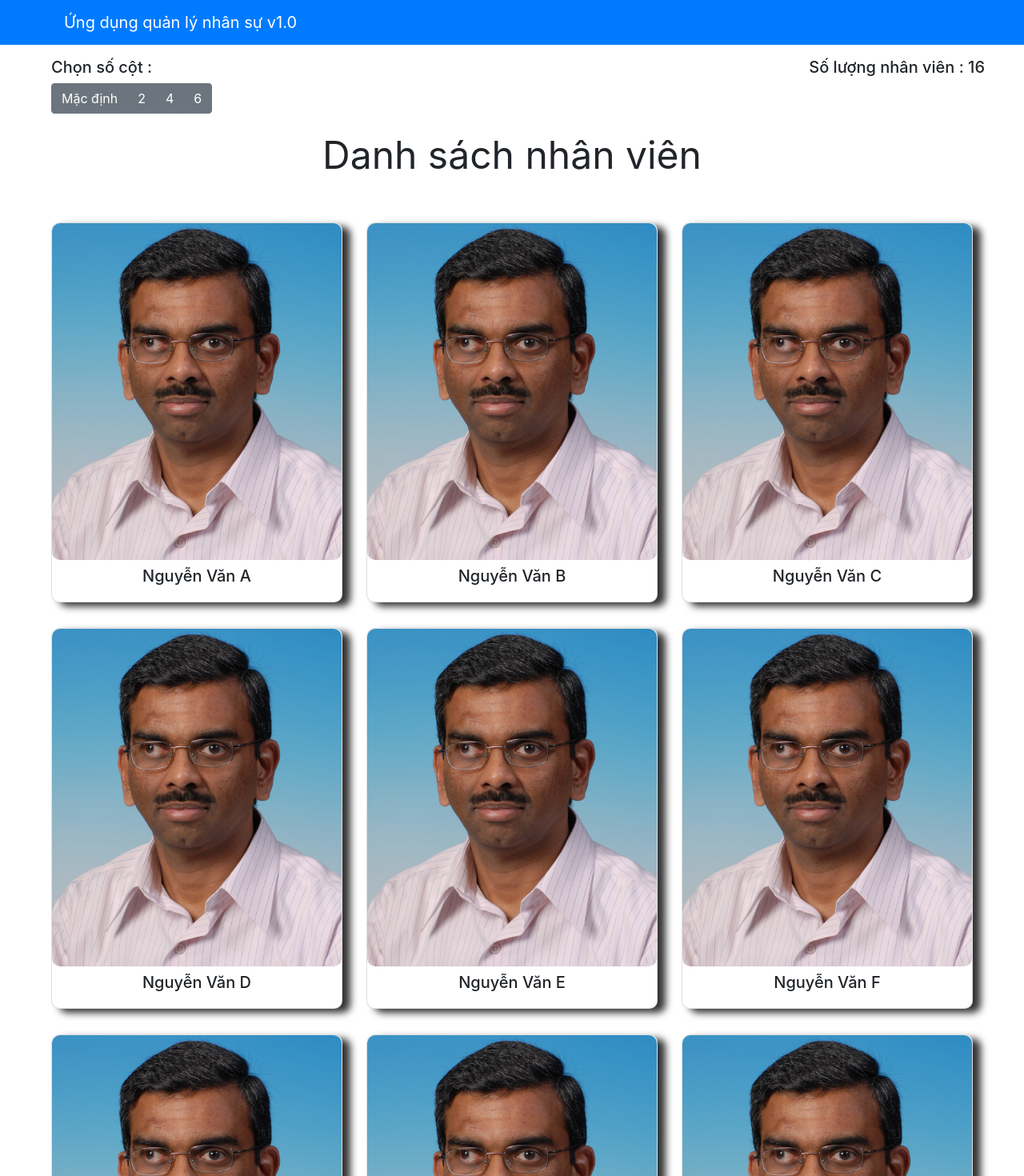
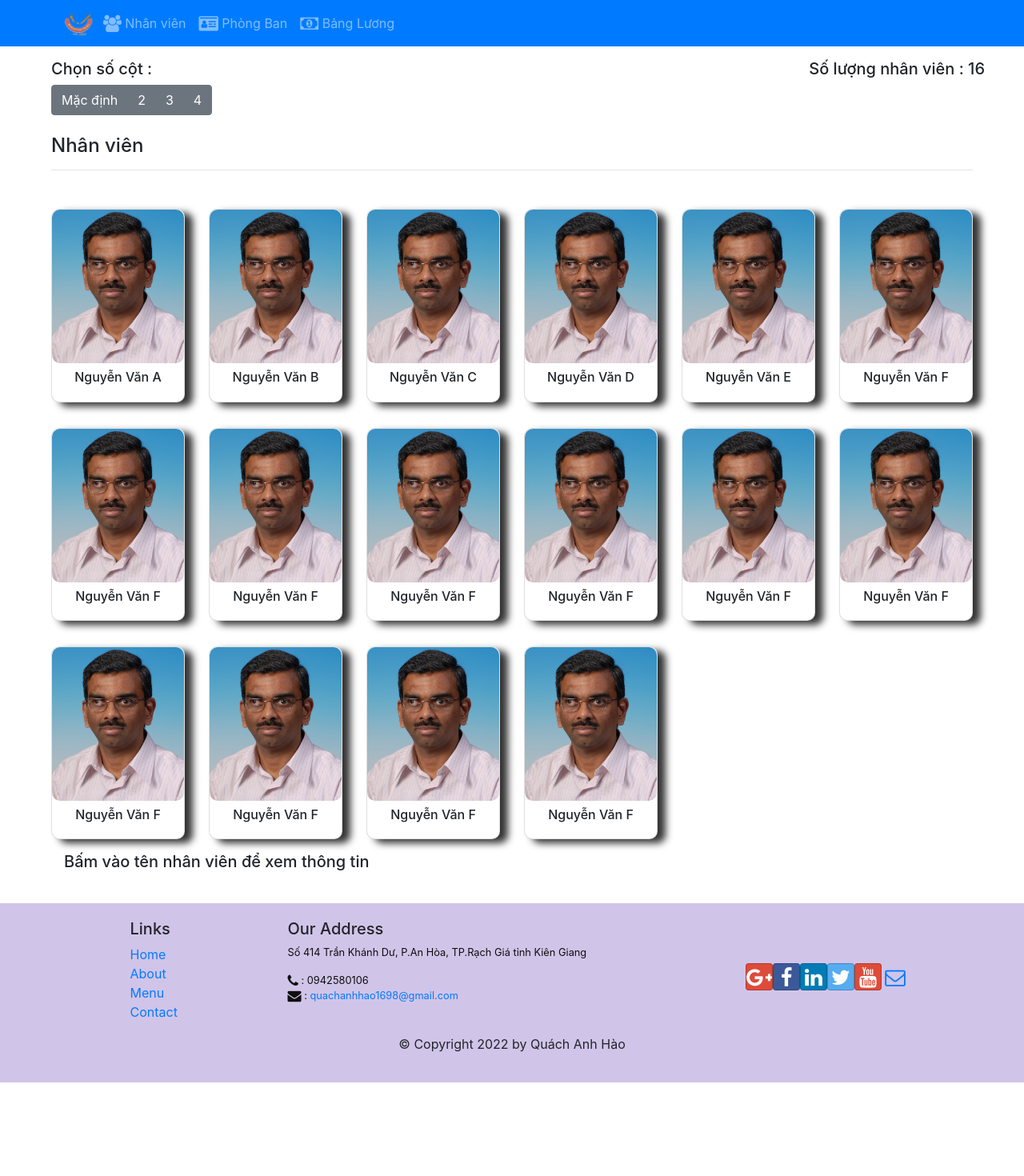
Before and after one commit to quachanhhao1698/Funix_RJS101x_01-A_VN_DN, a React (Create React App) app: page / in a window 1280 px wide. Shown: the top 1470 px of the page at 80% size. After the commit the page ends 1353 px from the top, so only its background shows below. Built offline with nearby package versions, Linux system fonts and the light colour scheme.

Commit message:
Add Header.js and Footer.js file

```diff
--- a/src/App.css
+++ b/src/App.css
@@ -1,13 +1,3 @@
-
-
-.titleStaff{
-    text-align: center;
-    font-size: 3rem;
-    font-weight: 400;
-    margin-top: 1rem;
-
-}
-
 
     .card{
         border-radius: 10px;
@@ -24,6 +14,8 @@
     .cardTitle{
         /* font-size: 100%; */
         text-align: center;
+        font-size: 1rem;
+
     }
     .cardText{
         font-size: 100%;
@@ -44,3 +36,40 @@
             padding: 0 4rem;
         }
     }
+
+    /* --------------- */
+
+
+
+    .row-header{
+        margin:0px auto;
+        padding:0px auto;
+    }
+
+
+
+    .row-content {
+        margin:0px auto;
+        padding: 50px 0px 50px 0px;
+        border-bottom: 1px ridge;
+        min-height:400px;
+    }
+
+    .footer{
+        background-color: #D1C4E9;
+        margin:0px auto;
+        padding: 20px 0px 20px 0px;
+    }
+
+
+    address{
+        font-size:80%;
+        margin:0px;
+        color:#0f0f0f;
+    }
+    .navbar-dark {
+        background-color: #512DA8;
+    }
+    .logo{
+        border-radius: 50%;
+    }
--- a/src/App.js
+++ b/src/App.js
@@ -1,30 +1,17 @@
 import React,{ Component } from 'react';
-import { Navbar, NavbarBrand } from 'reactstrap';
-import StaffListComponent from './components/StaffListComponent';
+import { BrowserRouter as Router } from 'react-router-dom';
 import './App.css';
-import {STAFFS} from './shared/staffs';
+import MainComponent from './components/MainComponent';
 
 class App extends Component{
 
-  constructor(props){
-    super(props);
-
-    this.state = {
-      staffs: STAFFS
-
-    };
-  }
-
   render() {
     return(
-      <div>
-        <Navbar dark color='primary'>
-          <div className='container'>
-            <NavbarBrand href='/'>Ứng dụng quản lý nhân sự v1.0</NavbarBrand>
-          </div>
-        </Navbar>
-        <StaffListComponent staffs={this.state.staffs}/>
-      </div>
+      <Router>
+        <div>
+          <MainComponent/>
+        </div>
+      </Router>
     );
   }
 }
--- /dev/null
+++ b/src/components/Footer.js
@@ -0,0 +1,47 @@
+import React from 'react';
+
+function Footer(props) {
+    return(
+    <div className="footer">
+        <div className="container">
+            <div className="row justify-content-center">
+                <div className="col-4 offset-1 col-sm-2">
+                    <h5>Links</h5>
+                    <ul className="list-unstyled">
+                        <li><a href="/">Home</a></li>
+                        <li><a href="/">About</a></li>
+                        <li><a href="/">Menu</a></li>
+                        <li><a href="contactus.html">Contact</a></li>
+                    </ul>
+                </div>
+                <div className="col-7 col-sm-5">
+                    <h5>Our Address</h5>
+                    <address>
+                        <p>Số 414 Trần Khánh Dư, P.An Hòa, TP.Rạch Giá tỉnh Kiên Giang</p>
+		                <i className="fa fa-phone fa-lg"></i> : <span>0942580106</span>
+                        <br/>
+		                <i className="fa fa-envelope fa-lg"></i> : <a href="mailto:confusion@food.net">quachanhhao1698@gmail.com</a>
+                    </address>
+                </div>
+                <div className="col-12 col-sm-4 align-self-center">
+                    <div className="text-center">
+                        <a className="btn btn-social-icon btn-google" href="http://google.com/+"><i className="fa fa-google-plus"></i></a>
+                        <a className="btn btn-social-icon btn-facebook" href="http://www.facebook.com/profile.php?id="><i className="fa fa-facebook"></i></a>
+                        <a className="btn btn-social-icon btn-linkedin" href="http://www.linkedin.com/in/"><i className="fa fa-linkedin"></i></a>
+                        <a className="btn btn-social-icon btn-twitter" href="http://twitter.com/"><i className="fa fa-twitter"></i></a>
+                        <a className="btn btn-social-icon btn-google" href="http://youtube.com/"><i className="fa fa-youtube"></i></a>
+                        <a className="btn btn-social-icon" href="mailto:"><i className="fa fa-envelope-o"></i></a>
+                    </div>
+                </div>
+            </div>
+            <div className="row justify-content-center">
+                <div className="col-auto">
+                    <p>© Copyright 2022 by Quách Anh Hào</p>
+                </div>
+            </div>
+        </div>
+    </div>
+    )
+}
+
+export default Footer;
--- /dev/null
+++ b/src/components/Header.js
@@ -0,0 +1,63 @@
+import React,{Component} from "react";
+import {Navbar,NavbarBrand,Nav,NavbarToggler,Collapse,NavItem,Jumbotron} from 'reactstrap';
+import {NavLink} from 'react-router-dom';
+
+
+class Header extends Component {
+
+    constructor(props){
+        super(props);
+        this.state={
+            isNavOpen:false
+        };
+        this.toggleNav = this.toggleNav.bind(this);
+    }
+    toggleNav() {
+        this.setState({
+            isNavOpen: !this.state.isNavOpen
+        });
+    }
+    render() {
+        return(
+            <React.Fragment>
+                <Navbar color={"primary"} dark expand={"md"}>
+                    <div className="container">
+                        <NavbarToggler onClick={this.toggleNav} />
+                        <NavbarBrand className={"mr-auto"} href="/">
+                            <img src="/assets/logo/logo.png" height={"30"} width={"41"} alt="Logo" className="logo"/>
+                        </NavbarBrand>
+                        <Collapse isOpen={this.state.isNavOpen} navbar>
+
+                            <Nav navbar>
+                                <NavItem>
+                                    <NavLink className={"nav-link"} to="/home">
+                                        <span className="fa fa-users fa-lg"></span>
+                                        <span> Nhân viên</span>
+                                    </NavLink>
+                                </NavItem>
+
+                                <NavItem>
+                                    <NavLink className={"nav-link"} to="/aboutus">
+                                        <span className="fa fa-id-card fa-lg"></span>
+                                        <span> Phòng Ban</span>
+                                    </NavLink>
+                                </NavItem>
+
+                                <NavItem>
+                                    <NavLink className={"nav-link"} to="/menu">
+                                        <span className="fa fa-money fa-lg"></span>
+                                        <span> Bảng Lương</span>
+                                    </NavLink>
+                                </NavItem>
+                            </Nav>
+
+                        </Collapse>
+                    </div>
+                </Navbar>
+
+            </React.Fragment>
+        )
+    }
+}
+
+export default Header;
--- /dev/null
+++ b/src/components/MainComponent.js
@@ -0,0 +1,30 @@
+import React,{ Component }    from 'react';
+import { STAFFS,DEPARTMENTS } from '../shared/staffs';
+import StaffListComponent     from './StaffListComponent';
+import Header from './Header';
+import Footer from './Footer';
+
+
+export default class MainComponent extends Component {
+
+  constructor(props){
+    super(props);
+
+    this.state = {
+      staffs: STAFFS,
+      departments: DEPARTMENTS
+
+    };
+  }
+
+  render() {
+      return(
+          <div>
+            <Header/>
+            <StaffListComponent staffs={this.state.staffs}/>
+            <Footer />
+          </div>
+      );
+
+  }
+}
--- a/src/components/StaffListComponent.js
+++ b/src/components/StaffListComponent.js
@@ -13,9 +13,9 @@ class StaffList extends Component{
         selectedStaff:null,
         // column:3,
         selectedClolumn:{
-            desktop: 4,
-            tablet: 6,
-            mobile: 12
+            desktop: 2,
+            tablet: 4,
+            mobile: 6
         }
         };
         this.onClickColDefault = this.onClickColDefault.bind(this);
@@ -76,28 +76,11 @@ class StaffList extends Component{
         this.setState({
             // column:6,
             selectedClolumn:{
-                desktop: 4,
-                tablet: 6,
-                mobile: 12
+                desktop: 2,
+                tablet: 4,
+                mobile: 6
             }
         });
-    }
-
-    renderLevel(staffs){
-        let level = staffs.salaryScale;
-        if(staffs != null){
-            if(level > 1){
-                return (
-                    <CardText>Chức vụ: {ROLE.MANAGER_STAFF}</CardText>
-                );
-            }else {
-                return (
-                    <CardText>Chức vụ: {ROLE.NORMAL_STAFF}</CardText>
-                );
-            }
-        }else{
-            return <div></div>
-        }
     }
 
     render() {
@@ -124,8 +107,6 @@ class StaffList extends Component{
                         <CardImg className={"cardImage"} width="100%" src={staffs.image} alt={staffs.name} />
                         <CardBody width="100%" className={"cardBody"}>
                             <CardTitle className={"cardTitle"}>{staffs.name}</CardTitle>
-                            {/* {this.renderLevel(staffs)}
-                            <CardText className={"cardText"}>Phòng ban: {staffs.department.name} </CardText> */}
                         </CardBody>
                     </Card>
 
@@ -145,9 +126,9 @@ class StaffList extends Component{
                             <ButtonGroup>
                             <Button onClick={this.onClickColDefault}>Mặc định</Button>
                             <Button onClick={this.onClickCol2}>2</Button>
-                            {/* <Button onClick={this.onClickCol3}>3</Button> */}
+                            <Button onClick={this.onClickCol3}>3</Button>
                             <Button onClick={this.onClickCol4}>4</Button>
-                            <Button onClick={this.onClickCol6}>6</Button>
+                            {/* <Button onClick={this.onClickCol6}>6</Button> */}
                             </ButtonGroup>
                         </Col>
 
@@ -155,7 +136,8 @@ class StaffList extends Component{
                         <h5>Số lượng nhân viên : {countStaffs} </h5>
                 </Row>
 
-                <p className="titleStaff">Danh sách nhân viên</p>
+                <h4 className="mt-4">Nhân viên</h4>
+                <hr/>
 
                 <Row>
 
--- a/src/index.js
+++ b/src/index.js
@@ -1,6 +1,8 @@
 import React from 'react';
 import ReactDOM from 'react-dom';
-import 'bootstrap/dist/css/bootstrap.min.css'
+import 'bootstrap/dist/css/bootstrap.min.css';
+import 'font-awesome/css/font-awesome.css';
+import 'bootstrap-social/bootstrap-social.css';
 import './index.css';
 import App from './App';
 import reportWebVitals from './reportWebVitals';
--- a/src/shared/staffs.jsx
+++ b/src/shared/staffs.jsx
@@ -26,10 +26,12 @@ export const DEPARTMENTS =
             numberOfStaff: 11
         }
     ]
+
 export const ROLE = {
     NORMAL_STAFF: "Nhân viên",
     MANAGER_STAFF: "Quản lý"
 }
+
 export const STAFFS =
     [
         {
```
Also changed, not shown: package.json (+4 -3 lines), src/components/StaffComponent.js (deleted, +0 -38 lines), public/assets/logo/logo.png (added), 1 other file (tests, documents, lock files or other folders).
